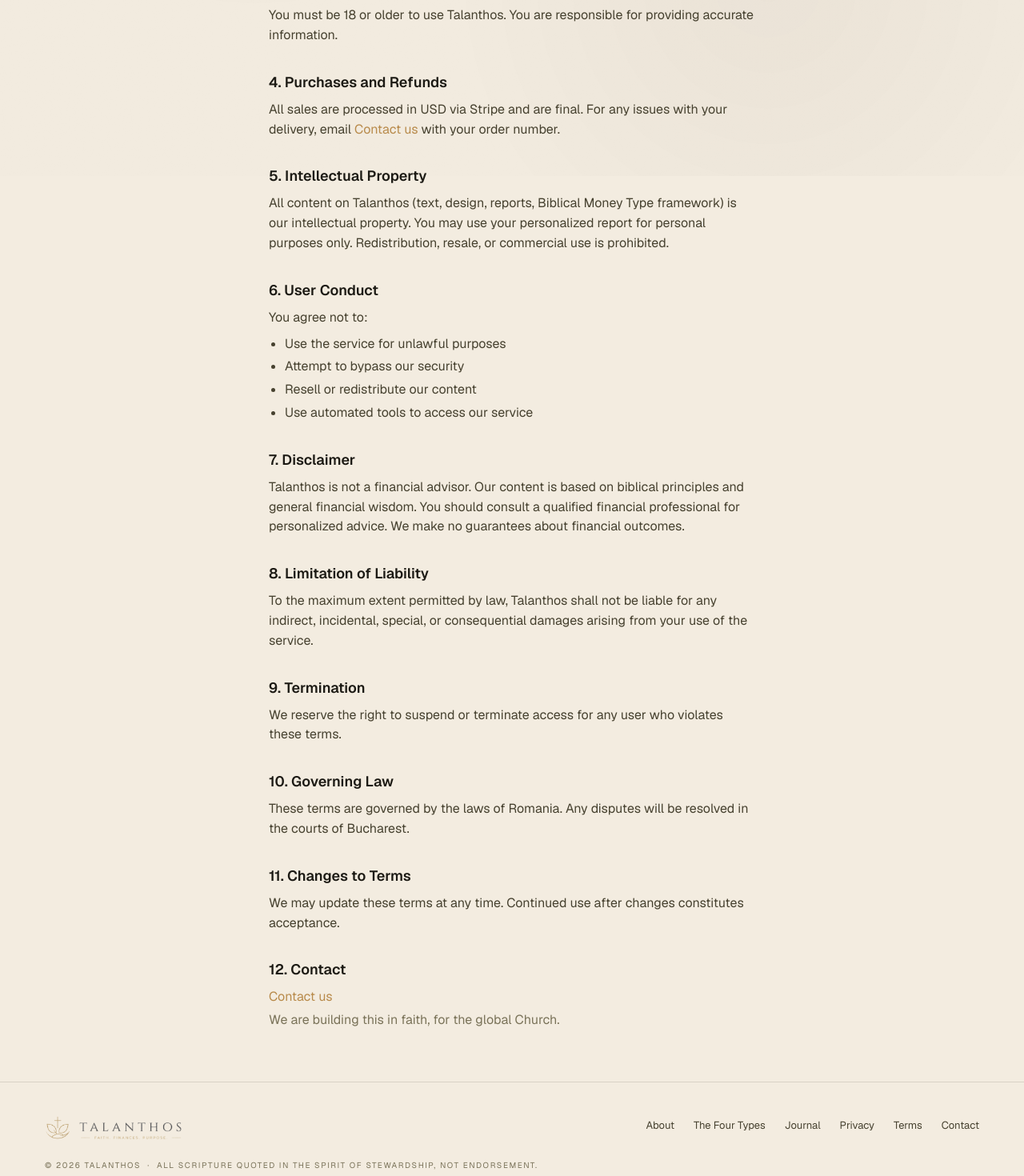
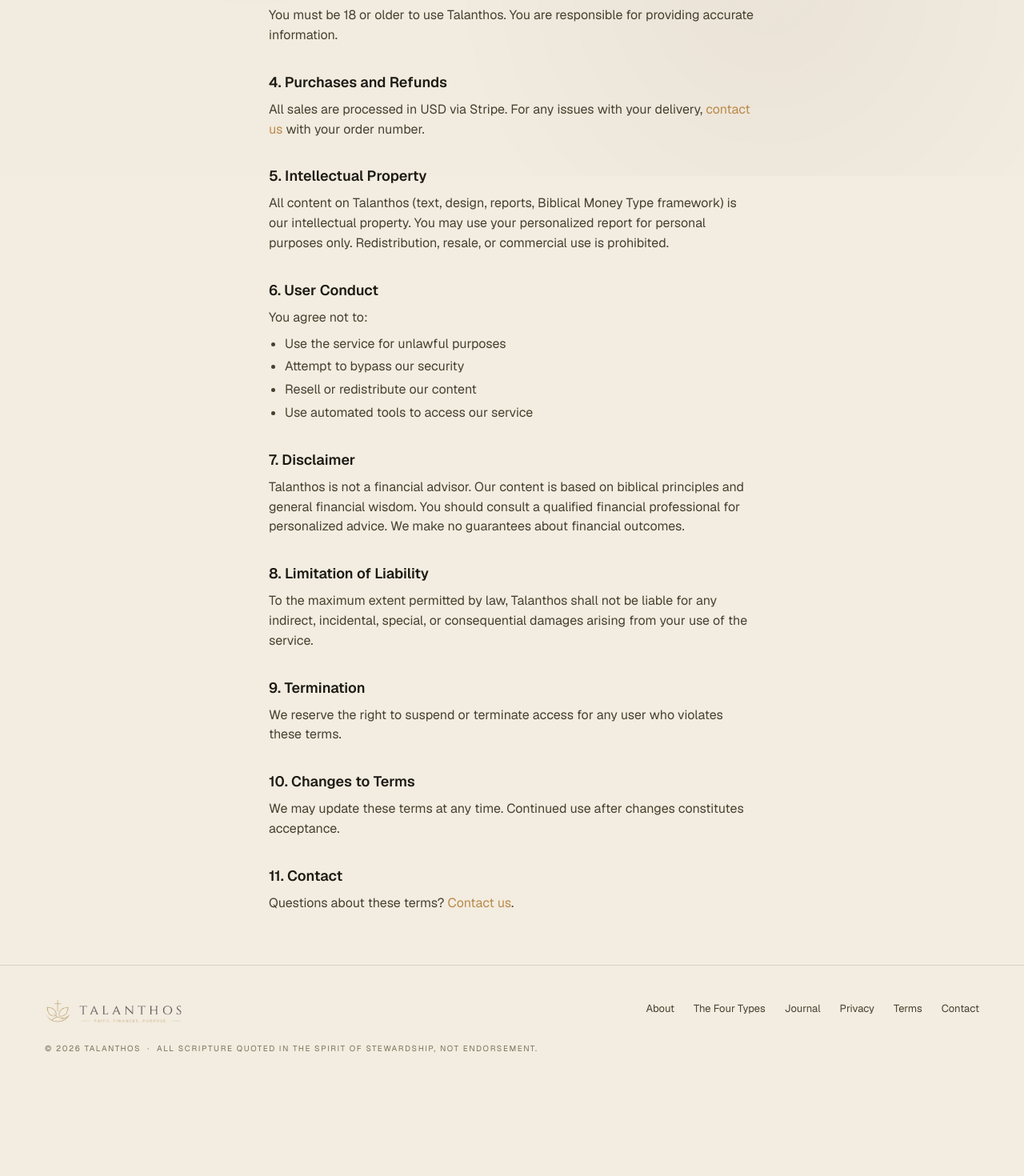
Before and after one commit to nescodigital/talanthos, a Next.js app: page /terms in a window 1280 px wide. Shown: the part 580-2050 px from the top of the page at 80% size. After the commit the page ends 1930 px from the top, so only its background shows below. Built offline with nearby package versions, Linux system fonts and the light colour scheme.

Commit message:
fix: Clean terms and privacy — no country, no city, no mailto, only /contact links

```diff
--- a/src/app/privacy/page.tsx
+++ b/src/app/privacy/page.tsx
@@ -2,7 +2,7 @@ import TxNav from "@/components/tx/TxNav";
 import TxFooter from "@/components/tx/TxFooter";
 
 export const metadata = {
-  title: "Privacy Policy. Talanthos",
+  title: "Privacy Policy — Talanthos",
 };
 
 export default function PrivacyPage() {
@@ -19,8 +19,8 @@ export default function PrivacyPage() {
           <section>
             <h2 className="text-lg font-semibold text-[var(--ink)]">1. Introduction</h2>
             <p className="mt-2">
-              Talanthos (&ldquo;we,&rdquo; &ldquo;our,&rdquo; or &ldquo;us&rdquo;) respects your privacy. This Privacy Policy explains how we
-              collect, use, and protect your information when you use our website and services.
+              Talanthos respects your privacy. This Privacy Policy explains how we collect, use, and
+              protect your information when you use our website and services.
             </p>
           </section>
 
@@ -76,10 +76,7 @@ export default function PrivacyPage() {
               <li>Export your data</li>
             </ul>
             <p className="mt-2">
-              Contact us at{" "}
-              <a href="/contact" className="text-[var(--accent)] hover:underline">
-                Contact us
-              </a>{" "}
+              <a href="/contact" className="text-[var(--accent)] hover:underline">Contact us</a>{" "}
               to exercise these rights.
             </p>
           </section>
@@ -119,12 +116,9 @@ export default function PrivacyPage() {
           <section>
             <h2 className="text-lg font-semibold text-[var(--ink)]">11. Contact</h2>
             <p className="mt-2">
-              Privacy questions:{" "}
-              <a href="/contact" className="text-[var(--accent)] hover:underline">
-                Contact us
-              </a>
+              Privacy questions?{" "}
+              <a href="/contact" className="text-[var(--accent)] hover:underline">Contact us</a>.
             </p>
-            <p className="mt-1 text-[var(--muted)]">We are building this in faith, for the global Church.</p>
           </section>
         </div>
       </main>
--- a/src/app/terms/page.tsx
+++ b/src/app/terms/page.tsx
@@ -2,7 +2,7 @@ import TxNav from "@/components/tx/TxNav";
 import TxFooter from "@/components/tx/TxFooter";
 
 export const metadata = {
-  title: "Terms of Service. Talanthos",
+  title: "Terms of Service — Talanthos",
 };
 
 export default function TermsPage() {
@@ -44,11 +44,8 @@ export default function TermsPage() {
           <section>
             <h2 className="text-lg font-semibold text-[var(--ink)]">4. Purchases and Refunds</h2>
             <p className="mt-2">
-              All sales are processed in USD via Stripe and are final. For any issues with your
-              delivery, email{" "}
-              <a href="/contact" className="text-[var(--accent)] hover:underline">
-                Contact us
-              </a>{" "}
+              All sales are processed in USD via Stripe. For any issues with your delivery,{" "}
+              <a href="/contact" className="text-[var(--accent)] hover:underline">contact us</a>{" "}
               with your order number.
             </p>
           </section>
@@ -99,15 +96,7 @@ export default function TermsPage() {
           </section>
 
           <section>
-            <h2 className="text-lg font-semibold text-[var(--ink)]">10. Governing Law</h2>
-            <p className="mt-2">
-              These terms are governed by the laws of Romania. Any disputes will be resolved in the
-              courts of Bucharest.
-            </p>
-          </section>
-
-          <section>
-            <h2 className="text-lg font-semibold text-[var(--ink)]">11. Changes to Terms</h2>
+            <h2 className="text-lg font-semibold text-[var(--ink)]">10. Changes to Terms</h2>
             <p className="mt-2">
               We may update these terms at any time. Continued use after changes constitutes
               acceptance.
@@ -115,13 +104,11 @@ export default function TermsPage() {
           </section>
 
           <section>
-            <h2 className="text-lg font-semibold text-[var(--ink)]">12. Contact</h2>
+            <h2 className="text-lg font-semibold text-[var(--ink)]">11. Contact</h2>
             <p className="mt-2">
-              <a href="/contact" className="text-[var(--accent)] hover:underline">
-                Contact us
-              </a>
+              Questions about these terms?{" "}
+              <a href="/contact" className="text-[var(--accent)] hover:underline">Contact us</a>.
             </p>
-            <p className="mt-1 text-[var(--muted)]">We are building this in faith, for the global Church.</p>
           </section>
         </div>
       </main>
```
